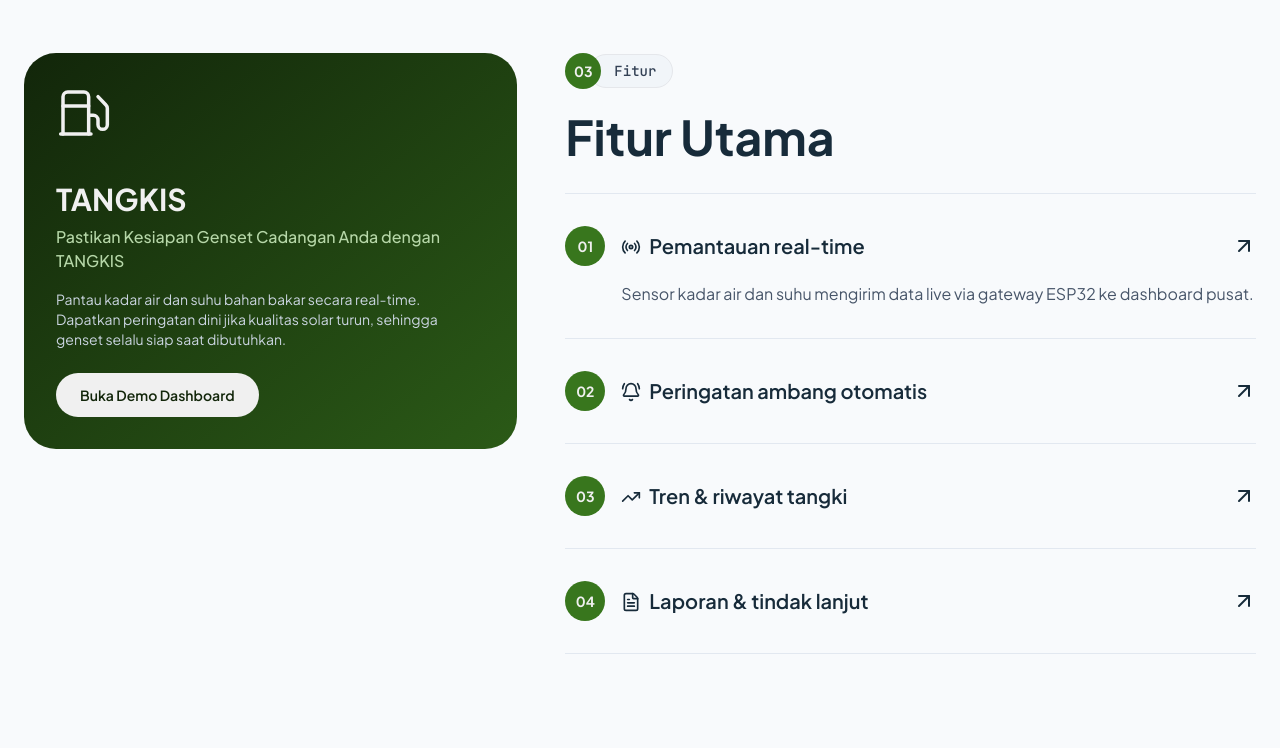
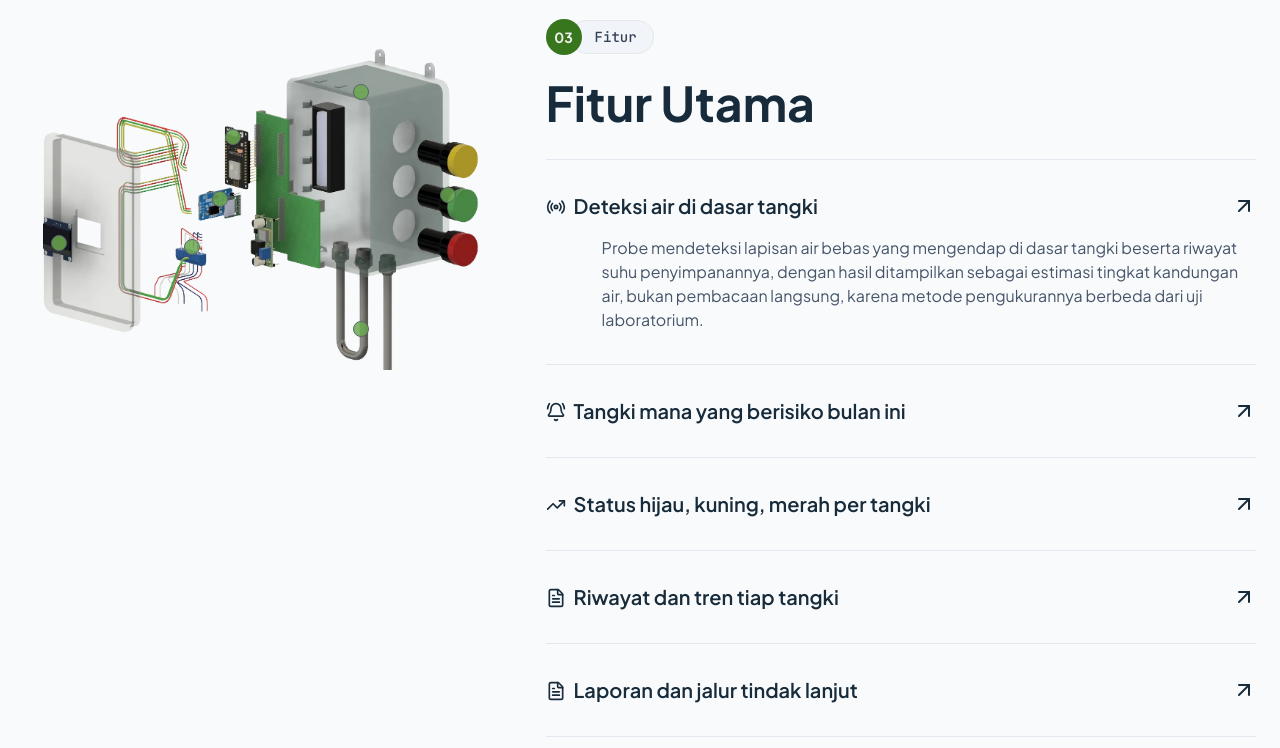
Before and after one commit to Nyanist/tangkis, a Next.js app: page / in a window 1280 px wide. Shown: the part 2020-2768 px from the top of the page. Built offline with nearby package versions, Linux system fonts and the light colour scheme; a web font is replaced by a local one.

Commit message:
feat: update FeatureSection product feature

```diff
--- a/src/components/sections/FeaturesSection.tsx
+++ b/src/components/sections/FeaturesSection.tsx
@@ -1,12 +1,24 @@
 "use client";
 import { useState } from "react";
-import Link from "next/link";
-import { ArrowUpRight, Fuel } from "lucide-react";
+import Image from "next/image";
+import { ArrowUpRight } from "lucide-react";
 import SectionBadge from "@/components/sections/SectionBadge";
 import FadeUp from "@/components/motion/FadeUp";
 import { features } from "@/lib/data/features";
 import { product } from "@/lib/data/product";
 import { cn, KONTEN_SECTION } from "@/lib/utils";
+
+// Callout points on product-exploded.webp (624x468), positioned as % of the image —
+// approximated by eye against the render, matching public/ref/ref-product.png's labels.
+const PRODUCT_CALLOUTS = [
+  { label: "Layar Status (OLED LED)", x: 6, y: 63 },
+  { label: "RTC + Kartu Memori", x: 41, y: 50 },
+  { label: "ESP32 + Modul Wifi", x: 44, y: 32 },
+  { label: "DC-DC Buck Converter", x: 35, y: 64 },
+  { label: "Enclosure IP65", x: 72, y: 19 },
+  { label: "LED Indicator", x: 91, y: 49 },
+  { label: "Probe Stainless 316 (built in sensor)", x: 72, y: 88 },
+];
 
 export default function FeaturesSection() {
   const [active, setActive] = useState<number | null>(features[0].id); // null = all collapsed
@@ -15,20 +27,33 @@ export default function FeaturesSection() {
     <section className="bg-slate-50 py-16 lg:py-24">
       {/* grid-cols-12 + gap-24 meant 11 gaps × 96px = 1056px of gap, more than the
           content box at ~1100px — every track collapsed and this column overflowed. */}
-      <div className={cn(KONTEN_SECTION, "grid grid-cols-1 gap-12 lg:grid-cols-[5fr_7fr] lg:gap-12")}>
+      <div className={cn(KONTEN_SECTION, "grid grid-cols-1 gap-12 lg:grid-cols-[40fr_60fr] lg:gap-12")}>
         <div className="min-w-0">
-          <div className="flex flex-col gap-10 rounded-[32px] bg-gradient-to-br from-brand-950 to-brand-800 p-8 text-[#f0f0f0] lg:sticky lg:top-32">
-            <Fuel className="h-14 w-14" strokeWidth={1.5} aria-hidden />
-            <div>
-              <h2 className="text-3xl font-bold">{product.name}</h2>
-              <p className="mt-2 font-medium text-brand-300">{product.tagline}</p>
-              <p className="mt-4 font-description text-sm text-slate-300">{product.description}</p>
-              <Link
-                href="/dashboard"
-                className="mt-6 inline-block rounded-full bg-[#f0f0f0] px-6 py-3 text-sm font-semibold text-brand-950 hover:bg-brand-100"
-              >
-                Buka Demo Dashboard
-              </Link>
+          <div className="rounded-[32px] bg-transparent p-2 lg:sticky lg:top-32">
+            <div className="relative aspect-[624/468] w-full">
+              <Image
+                src={product.productImage}
+                alt={`Komponen internal ${product.name}`}
+                fill
+                className="object-contain"
+              />
+              {PRODUCT_CALLOUTS.map((c) => (
+                <div
+                  key={c.label}
+                  className="group absolute z-0 -translate-x-1/2 -translate-y-1/2 hover:z-30"
+                  style={{ left: `${c.x}%`, top: `${c.y}%` }}
+                >
+                  <span className="relative z-10 block h-4 w-4 cursor-default rounded-full border-[0.5px] border-brand-dark bg-brand-600/85 shadow-sm transition-transform duration-200 group-hover:scale-150 group-hover:bg-brand-600" />
+                  <span
+                    className={cn(
+                      "pointer-events-none absolute bottom-full z-20 mb-2 translate-y-1 whitespace-nowrap rounded-full bg-brand-700 px-3 py-1 text-xs font-medium text-[#f0f0f0] opacity-0 shadow-lg transition-all duration-200 group-hover:translate-y-0 group-hover:opacity-100",
+                      c.x < 15 ? "left-0" : c.x > 85 ? "right-0" : "left-1/2 -translate-x-1/2"
+                    )}
+                  >
+                    {c.label}
+                  </span>
+                </div>
+              ))}
             </div>
           </div>
         </div>
@@ -49,9 +74,9 @@ export default function FeaturesSection() {
                   className="group block w-full border-b border-slate-200 py-8 text-left"
                 >
                   <div className="flex items-center gap-4">
-                    <span className="flex h-10 w-10 shrink-0 items-center justify-center rounded-full bg-brand-700 text-sm font-bold text-[#f0f0f0]">
+                    {/* <span className="flex h-10 w-10 shrink-0 items-center justify-center rounded-full bg-brand-700 text-sm font-bold text-[#f0f0f0]">
                       {String(i + 1).padStart(2, "0")}
-                    </span>
+                    </span> */}
                     <h3 className="flex-1 text-xl font-semibold">
                       <f.icon className="mr-2 inline h-5 w-5 align-[-0.15em]" aria-hidden />
                       {f.title}
--- a/src/components/sections/ProductSection.tsx
+++ b/src/components/sections/ProductSection.tsx
@@ -1,4 +1,3 @@
-import Image from "next/image";
 import SectionBadge from "@/components/sections/SectionBadge";
 import { product } from "@/lib/data/product";
 import { cn, KONTEN_SECTION } from "@/lib/utils";
@@ -24,13 +23,14 @@ export default function ProductSection() {
         <h2 className="mt-6 max-w-4xl text-center text-3xl font-bold leading-tight md:text-5xl">
           {product.tagline}
         </h2>
-        <Image
-          src={product.productImage}
-          alt={product.name}
-          width={800}
-          height={800}
-          className="mt-12 w-full max-w-xl"
-        />
+        {/* Google Drive-hosted animation — embedded via its /preview iframe, no local copy to maintain. */}
+        {/* <iframe
+          src="https://drive.google.com/file/d/1Nzw4G71Bcq4auuIf7-SXmjvvVcY8daFd/preview"
+          className="mt-12 aspect-square w-full max-w-xl rounded-2xl"
+          allow="autoplay"
+          allowFullScreen
+          title={`Animasi ${product.name}`}
+        /> */}
       </div>
     </section>
   );
--- a/src/lib/data/features.ts
+++ b/src/lib/data/features.ts
@@ -4,29 +4,36 @@ export const features = [
   {
     id: 1,
     icon: Radio,
-    title: "Pemantauan real-time",
+    title: "Deteksi air di dasar tangki",
     description:
-      "Sensor kadar air dan suhu mengirim data live via gateway ESP32 ke dashboard pusat.",
+      "Probe mendeteksi lapisan air bebas yang mengendap di dasar tangki beserta riwayat suhu penyimpanannya, dengan hasil ditampilkan sebagai estimasi tingkat kandungan air, bukan pembacaan langsung, karena metode pengukurannya berbeda dari uji laboratorium.",
   },
   {
     id: 2,
     icon: BellRing,
-    title: "Peringatan ambang otomatis",
+    title: "Tangki mana yang berisiko bulan ini",
     description:
-      "Status HIJAU / KUNING / MERAH mengikuti ambang 220 & 300 ppm — peringatan keluar sebelum melewati batas spesifikasi.",
+      "Dasbor mengurutkan seluruh tangki berdasarkan risiko, sehingga pemeriksaan bisa diarahkan ke yang paling perlu lebih dulu. Inilah yang membedakan TANGKIS dari layanan pembersihan tangki yang sudah ada, karena layanan tersebut baru bertindak setelah ada kecurigaan kerusakan, sedangkan TANGKIS memberi tahu lebih awal.",
   },
   {
     id: 3,
     icon: TrendingUp,
-    title: "Tren & riwayat tangki",
+    title: "Status hijau, kuning, merah per tangki",
     description:
-      "Grafik tren 6 bulan per tangki memudahkan prediksi jadwal pembersihan.",
+      "Status disusun dari tiga hal yang terukur, yaitu tebal lapisan air, lama bahan bakar mengendap sejak pengisian terakhir, dan ayunan suhu harian yang memicu pengembunan.",
   },
   {
     id: 4,
     icon: FileText,
-    title: "Laporan & tindak lanjut",
+    title: "Riwayat dan tren tiap tangki",
     description:
-      "Unduh laporan bulanan dan kirim permintaan pembersihan langsung dari panel peringatan.",
+      "Grafik menunjukkan perkembangan kondisi tiap tangki dari waktu ke waktu, memudahkan pengelola gedung melihat kapan tren mulai memburuk sebelum sampai ke status merah.",
+  },
+  {
+    id: 5,
+    icon: FileText,
+    title: "Laporan dan jalur tindak lanjut",
+    description:
+      "Rekap kondisi tiap tangki siap diunduh untuk kebutuhan audit, dan tangki berstatus merah dapat diteruskan ke mitra pembersihan bahan bakar.",
   },
 ];
--- a/src/lib/data/product.ts
+++ b/src/lib/data/product.ts
@@ -4,5 +4,5 @@ export const product = {
   description:
     "Pantau kadar air dan suhu bahan bakar secara real-time. Dapatkan peringatan dini jika kualitas solar turun, sehingga genset selalu siap saat dibutuhkan.",
   heroImage: "",
-  productImage: "/produk-exploded.webp",
+  productImage: "/product-exploded.webp",
 };
```
Also changed, not shown: public/product-exploded.webp (added), public/produk-exploded.webp (deleted).
